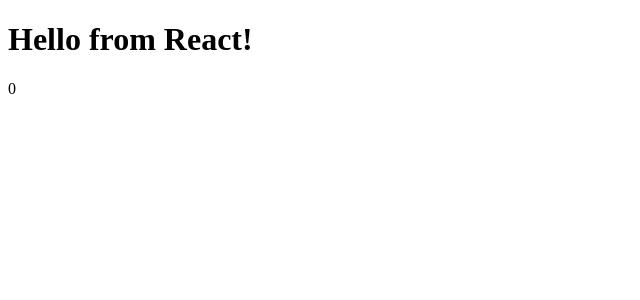
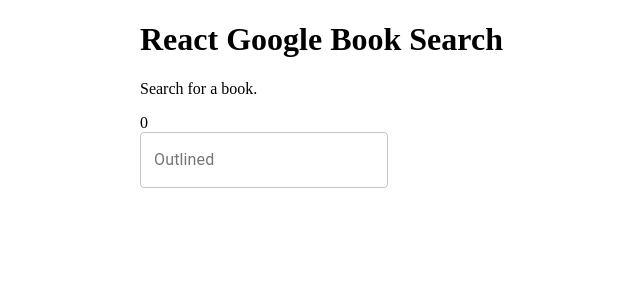
Before and after one commit to yarocruz/react-google-books, a React (Create React App) app in the folder client/: page / in a window 1280 px wide. Shown: the top 300 px of the page, without its empty margins (0-640 px from the left). Built offline with nearby package versions, Linux system fonts and the light colour scheme; no server answers; the HTML template or start-up script is replaced by a standard one.

Commit message:
added material-ui package

```diff
--- a/client/package.json
+++ b/client/package.json
@@ -4,9 +4,12 @@
   "private": true,
   "proxy": "http://localhost:3001/",
   "dependencies": {
+    "@material-ui/core": "^4.9.14",
+    "@material-ui/icons": "^4.9.1",
     "axios": "^0.19.2",
     "react": "^16.6.3",
     "react-dom": "^16.6.3",
+    "react-router-dom": "^5.2.0",
     "react-scripts": "^2.1.1"
   },
   "scripts": {
--- a/client/src/App.js
+++ b/client/src/App.js
@@ -1,4 +1,5 @@
 import React, { useState, useEffect } from "react";
+import {TextField} from "@material-ui/core";
 import API from './utils/API';
 
 function App() {
@@ -11,16 +12,18 @@
     function loadBook() {
         API.apiTest()
             .then(response => {
-                console.log(response.data.items[0].volumeInfo.title)
-                setBooks(response.data.items)
+                console.log(response.data.items[0].volumeInfo.title);
+                setBooks(response.data.items);
             })
             .catch(err => console.log(err));
     }
-    console.log(books)
+    console.log(books);
     return (
-      <div>
-        <h1>Hello from React!</h1>
-          {books.length && books[0].volumeInfo.title} {/*Checks if the books array has data.*/}
+      <div style={{maxWidth: '1000px', margin: '0 auto'}}>
+        <h1>React Google Book Search</h1>
+          <p>Search for a book.</p>
+          {books.length && books[0].volumeInfo.title} {/*Checks if the books array has data.*/} <br />
+          <TextField id="outlined-basic" label="Outlined" variant="outlined" />
       </div>
     );
 }
```
Also changed, not shown: 1 other file (tests, documents, lock files or other folders).
